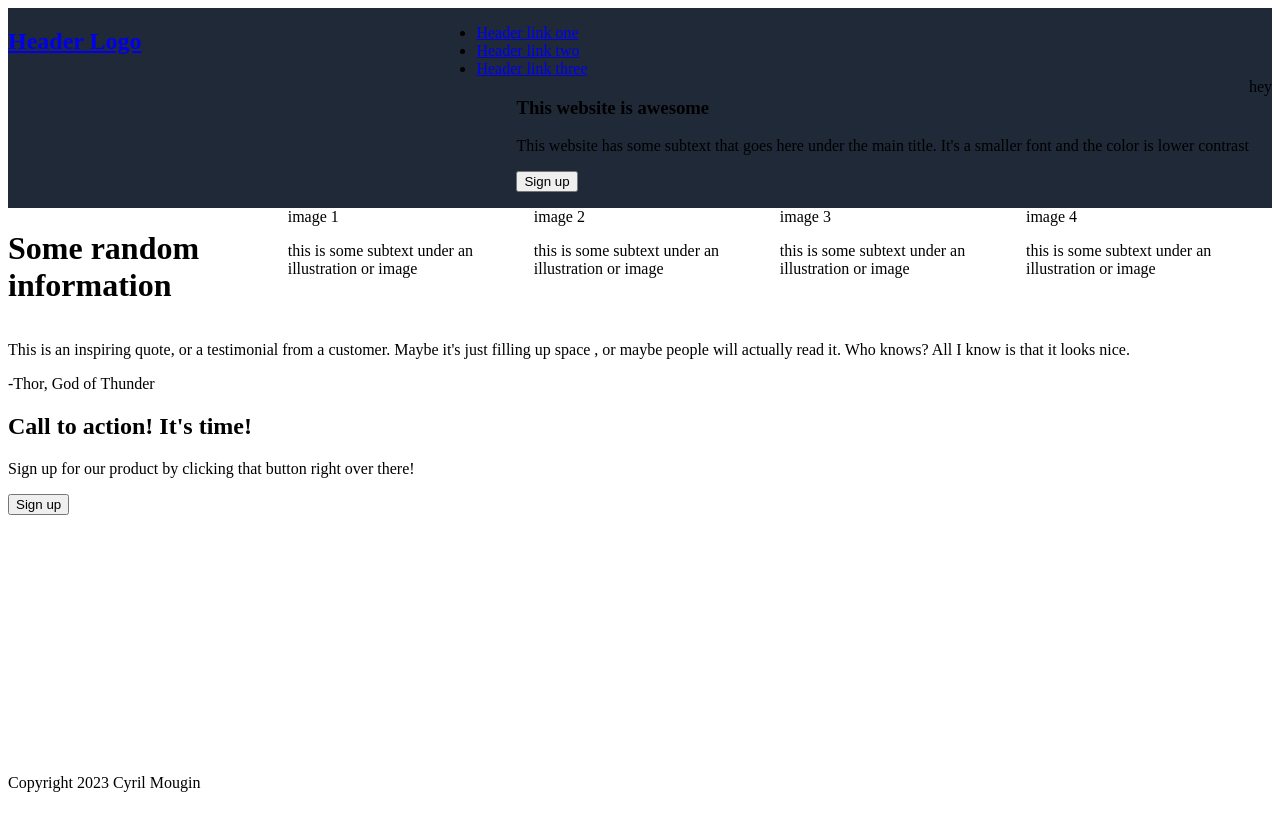
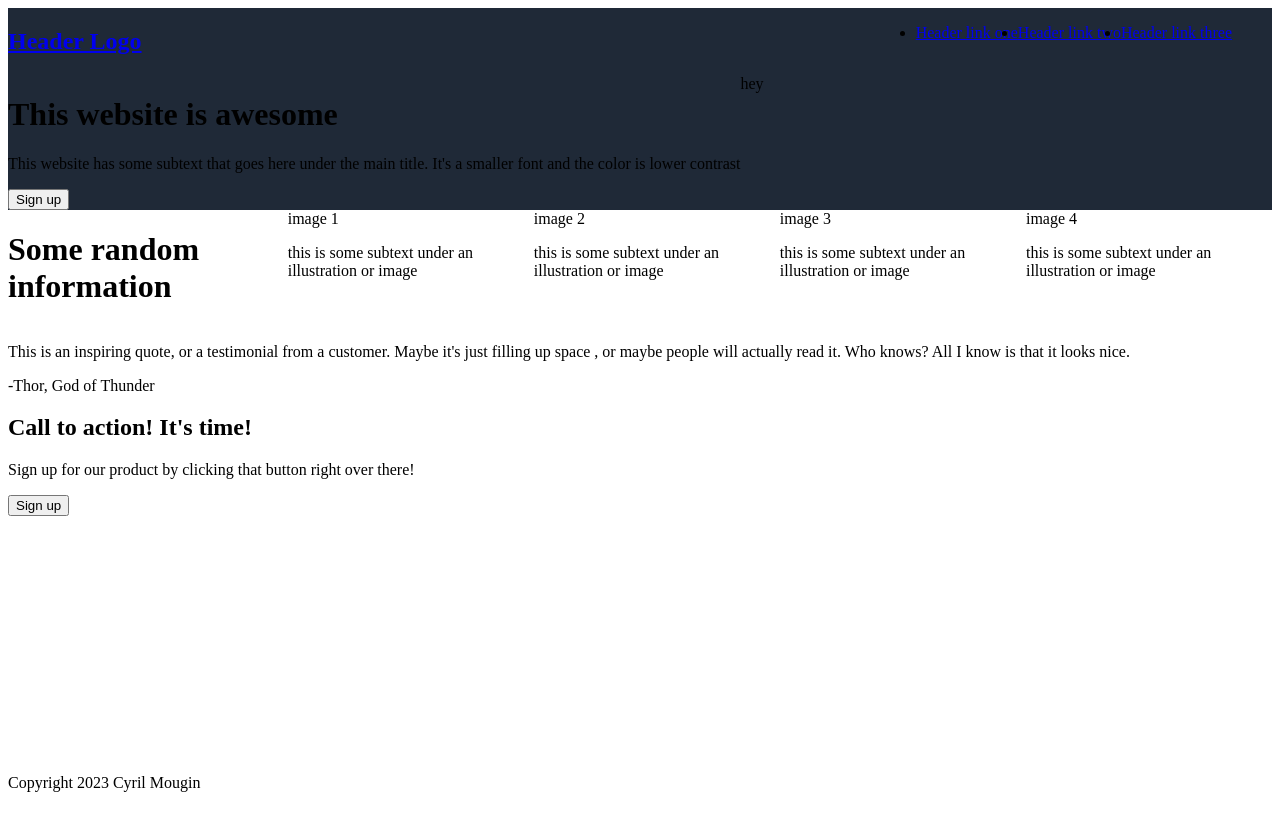
Before and after one commit to CyrilMougin/LandingPage, a plain HTML site: page index.html in a window 1280 px wide. Drawn offline with Linux system fonts and the light colour scheme.

Commit message:
correct nav tag

```diff
--- a/index.html
+++ b/index.html
@@ -16,7 +16,7 @@
                 <li><a href="#">Header link two</a></li>
                 <li><a href="#">Header link three</a></li>
             <ul>
-        <nav>
+        </nav>
 
         <div class="hero">
             <div class="hero-text">
--- a/style.css
+++ b/style.css
@@ -11,10 +11,15 @@ header {
     flex-direction: column;
 }
 
-nav {
+header > nav {
     display: flex;
     justify-content: space-between
 }
+
+header > nav > ul {
+    display: flex;
+}
+
 
 .hero {
     display: flex;
```
